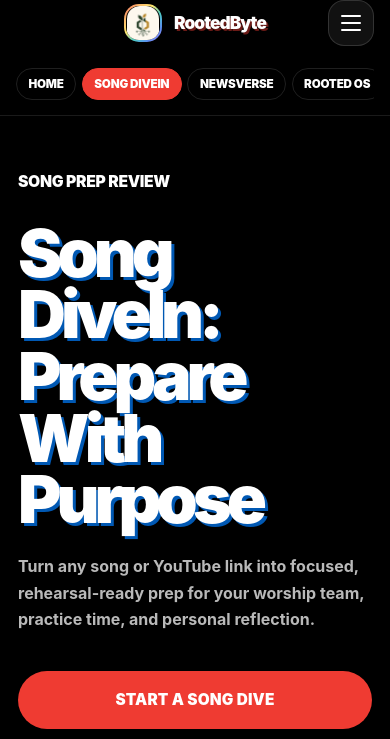
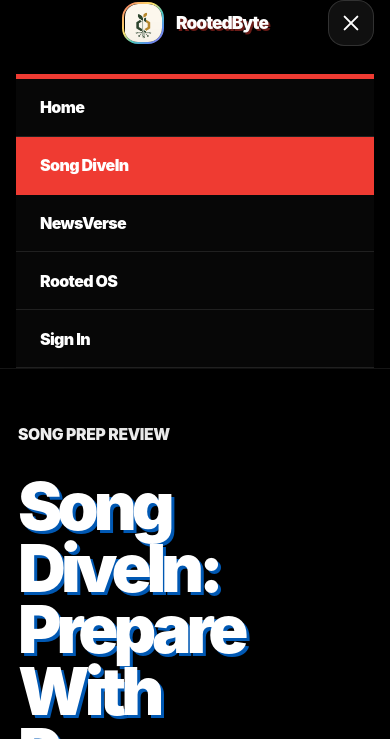
Before and after one commit to ivanrootedbyte/rootedbyte_rebuild, a website: page tone.html in a window 390 px wide. Both pictures are taken after a click on the button "Open navigation". Shown: the top 739 px of the page. Drawn offline with nearby package versions, Linux system fonts and the light colour scheme; no server answers.

Commit message:
update top menu

```diff
--- a/tone.html
+++ b/tone.html
@@ -149,11 +149,31 @@
   background: #ffffff;
 }
 
+ .nav-toggle.is-open span:nth-child(1) {
+  transform: translateY(7px) rotate(45deg);
+}
+
+.nav-toggle.is-open span:nth-child(2) {
+  opacity: 0;
+}
+
+.nav-toggle.is-open span:nth-child(3) {
+  transform: translateY(-7px) rotate(-45deg);
+}
+
+.nav-toggle span {
+  transition: transform 180ms ease, opacity 180ms ease;
+}
+
 .nav-scroll-wrap {
   grid-column: 1 / -1;
+  width: min(720px, calc(100vw - 2rem));
   justify-self: center;
-  min-width: 0;
   display: none;
+  margin-top: 0.75rem;
+  border-top: 5px solid var(--song-red);
+  background: #070707;
+  box-shadow: 0 28px 70px rgba(0, 0, 0, 0.55);
 }
 
 .nav-scroll-wrap.open {
@@ -161,26 +181,26 @@
 }
 
 .nav-links {
-  display: flex;
-  align-items: center;
-  justify-content: center;
-  gap: clamp(1.1rem, 2.6vw, 2.1rem);
-  padding: 0.9rem 0 1.15rem;
-  white-space: nowrap;
+  display: grid;
+  gap: 0;
+  padding: 0;
 }
 
 .nav-links a {
+  display: block;
+  padding: 1.15rem 2rem;
   color: #ffffff;
-  font-size: 0.86rem;
-  font-weight: 900;
-  letter-spacing: -0.02em;
-  text-transform: uppercase;
-  transition: color 160ms ease, opacity 160ms ease;
+  border-bottom: 1px solid rgba(255, 255, 255, 0.1);
+  font-size: 1.05rem;
+  font-weight: 950;
+  letter-spacing: -0.04em;
+  text-transform: none;
 }
 
 .nav-links a:hover,
 .nav-links a:focus-visible {
   color: var(--song-red);
+  background: rgba(255, 255, 255, 0.04);
   outline: none;
 }
 
@@ -871,7 +891,7 @@
 }
 
 .nav {
-  min-height: 72px;
+  min-height: 78px;
   padding: 0 1rem;
   grid-template-columns: 1fr auto 1fr;
 }
@@ -882,25 +902,23 @@
   font-size: 1.08rem;
 }
 
-.brand-mark {
-  width: 38px;
-  height: 38px;
-  border-radius: 15px;
-}
-
-.brand span:last-child {
-  font-size: 1.08rem;
-}
-
 .nav-toggle {
+  display: grid;
   grid-column: 3;
   justify-self: end;
 }
 
 .nav-scroll-wrap {
   grid-column: 1 / -1;
-  width: 100%;
-  overflow: hidden;
+  width: min(720px, calc(100vw - 2rem));
+  justify-self: center;
+  margin-top: 0.75rem;
+  overflow: visible;
+  display: none;
+}
+
+.nav-scroll-wrap.open {
+  display: block;
 }
 
 .nav-scroll-wrap::after {
@@ -908,27 +926,19 @@
 }
 
 .nav-links {
-  justify-content: flex-start;
-  gap: 0.35rem;
-  overflow-x: auto;
-  overflow-y: hidden;
-  white-space: nowrap;
-  padding: 0.35rem 0 0.9rem;
+  display: grid;
+  overflow: visible;
+  white-space: normal;
+  padding: 0;
   border: 0;
   border-radius: 0;
-  scrollbar-width: none;
-}
-
-.nav-links::-webkit-scrollbar {
-  display: none;
 }
 
 .nav-links a {
-  flex: 0 0 auto;
-  padding: 0.52rem 0.72rem;
-  border-radius: 999px;
-  font-size: 0.73rem;
-  border: 1px solid rgba(255, 255, 255, 0.12);
+  display: block;
+  padding: 1.15rem 1.5rem;
+  border-radius: 0;
+  font-size: 1rem;
 }
 
 .nav-links a.active {
@@ -2080,7 +2090,17 @@
 
 navToggle?.addEventListener('click', () => {
   const isOpen = navWrap?.classList.toggle('open');
+
+  navToggle.classList.toggle('is-open', Boolean(isOpen));
   navToggle.setAttribute('aria-expanded', isOpen ? 'true' : 'false');
+});
+
+document.querySelectorAll('.nav-links a').forEach((link) => {
+  link.addEventListener('click', () => {
+    navWrap?.classList.remove('open');
+    navToggle?.classList.remove('is-open');
+    navToggle?.setAttribute('aria-expanded', 'false');
+  });
 });
 
     instrumentSelect?.addEventListener('change', updateTutorialPreview);
```
